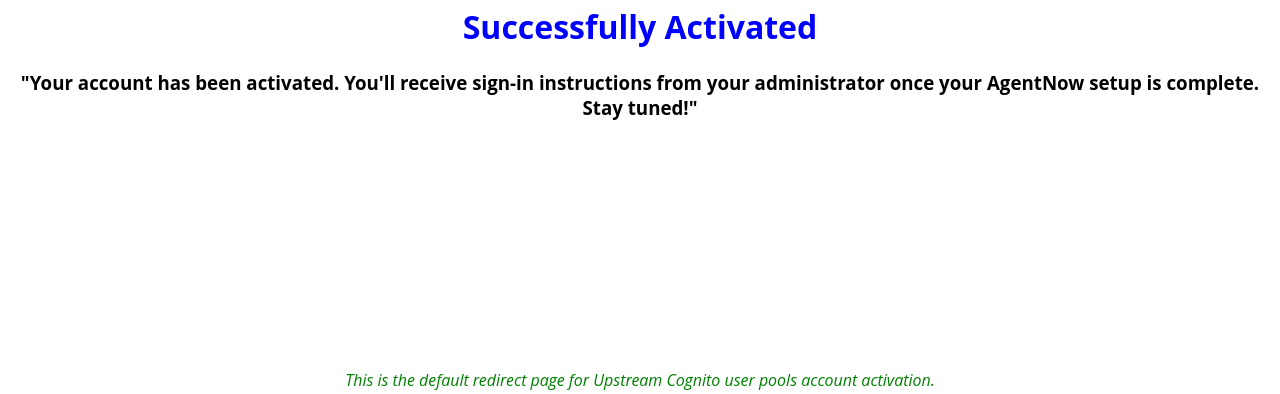
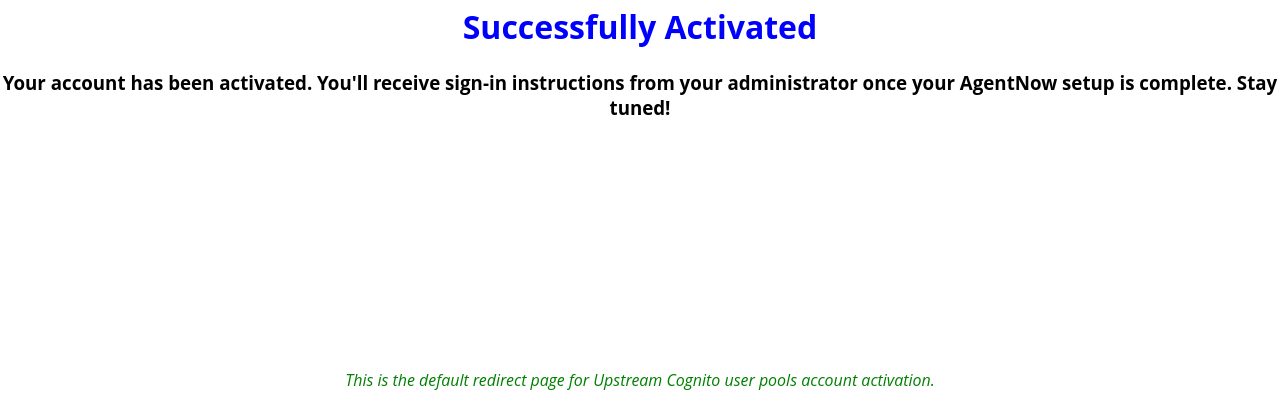
Before and after one commit to rkhoo-ca/StaticPages, a plain HTML site: page index.html in a window 1280 px wide. Shown: the part 406-800 px from the top of the page. Drawn offline with Linux system fonts and the light colour scheme.

Commit message:
Update index.html

```diff
--- a/index.html
+++ b/index.html
@@ -39,7 +39,7 @@
         <br>
         <h1>Successfully Activated</h1>
         <h3>
-          "Your account has been activated. You'll receive sign-in instructions from your administrator once your AgentNow setup is complete. Stay tuned!"
+          Your account has been activated. You'll receive sign-in instructions from your administrator once your AgentNow setup is complete. Stay tuned!
         </h3>
 
       </div>
```
